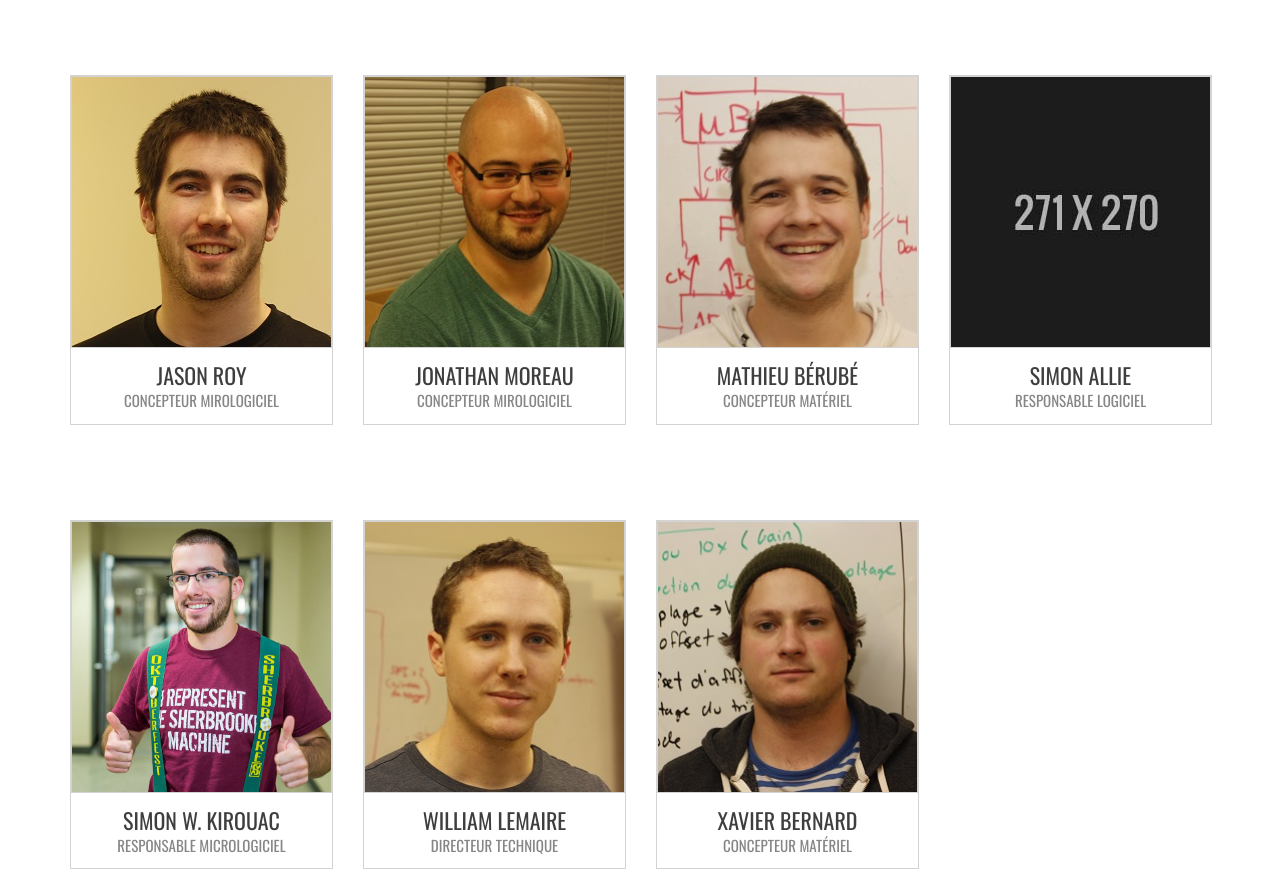
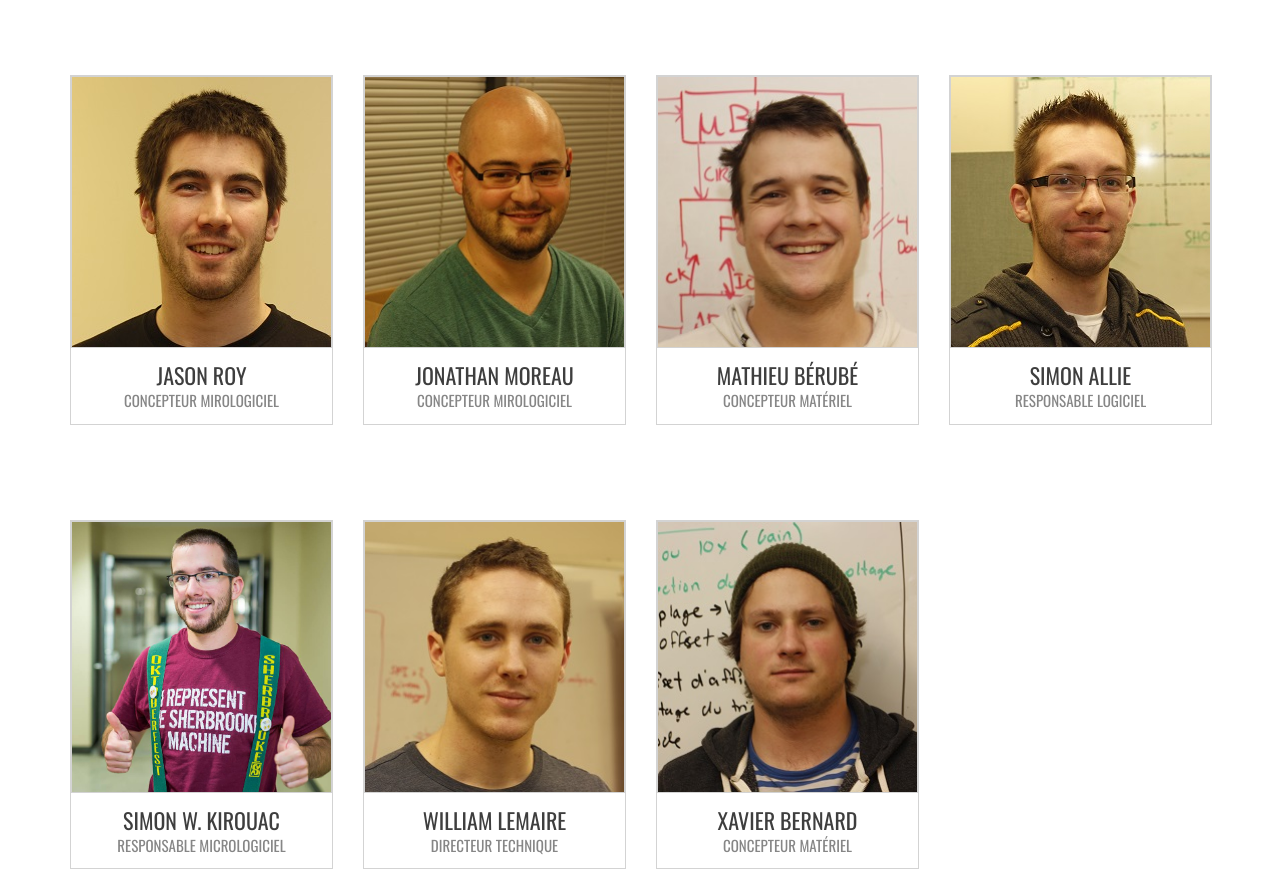
Before and after one commit to Straktor/sherbrookeinstruments-site, a plain HTML site: page index.html in a window 1280 px wide. Shown: the part 6852-7729 px from the top of the page. Drawn offline with nearby package versions, Linux system fonts and the light colour scheme.

Commit message:
ajout image membres

```diff
--- a/index.html
+++ b/index.html
@@ -1026,7 +1026,7 @@
 						<!-- Team Member Image -->
 						<div class="member-image">
 							<!-- Image -->
-							<img src="images/team/6.jpg" alt="Team Member" />
+							<img src="images/team/simon.jpg" alt="Team Member" />
 						</div>
 						<!-- Team Member Details -->
 						<div class="member-details">
```
Also changed, not shown: images/team/simon.jpg (added).
